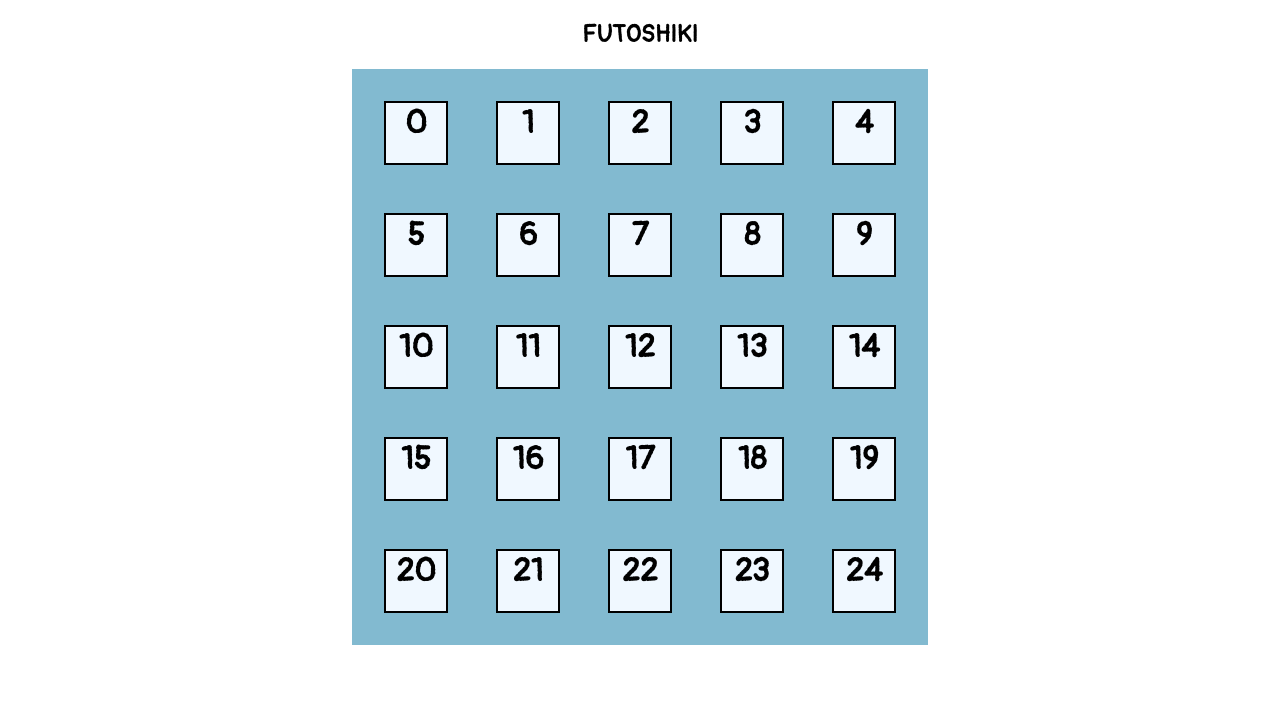
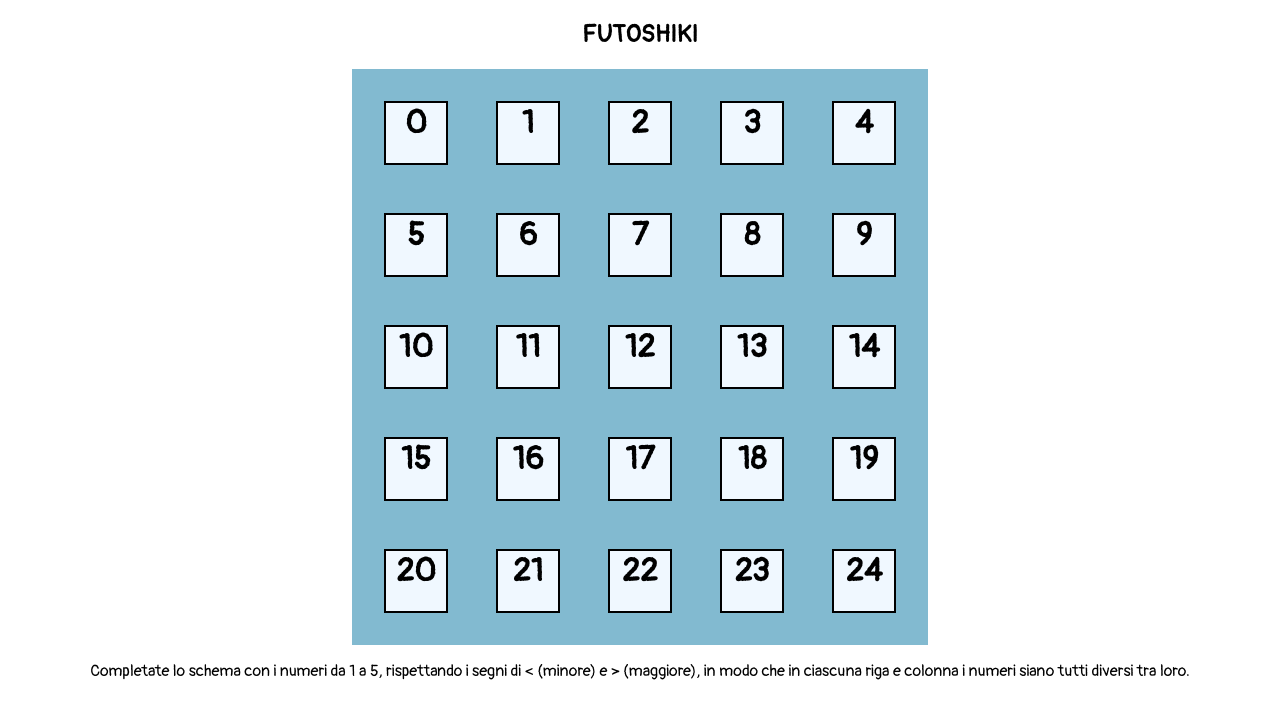
Before and after one commit to rony76/futoshiki-react, a React (Create React App) app: page / in a window 1280 px wide. Shown: the top 718 px of the page. Built offline with nearby package versions, Linux system fonts and the light colour scheme.

Commit message:
Add instructions

```diff
--- a/src/App.tsx
+++ b/src/App.tsx
@@ -1,15 +1,19 @@
 import React from 'react';
 import './App.css';
 import Grid from "./components/Grid/Grid";
+import Instructions from "./components/Instructions/Instructions";
 
 function App() {
+    const size = 5;
+
     return (
         <div className="App">
             <header className="App-header">
                 <h2>FUTOSHIKI</h2>
             </header>
             <main>
-        <Grid size={5} />
+                <Grid size={size}/>
+                <Instructions size={size}/>
             </main>
         </div>
     );
--- /dev/null
+++ b/src/components/Instructions/Instructions.css
@@ -0,0 +1 @@
+.Instructions {}
--- /dev/null
+++ b/src/components/Instructions/Instructions.tsx
@@ -0,0 +1,15 @@
+import React, {FC} from 'react';
+import './Instructions.css';
+
+interface InstructionsProps {
+    size: number
+}
+
+const Instructions: FC<InstructionsProps> = ({size}: InstructionsProps) => (
+    <div className="Instructions">
+        <p>Completate lo schema con i numeri da 1 a {size}, rispettando i segni di &lt; (minore) e &gt; (maggiore),
+            in modo che in ciascuna riga e colonna i numeri siano tutti diversi tra loro.</p>
+    </div>
+);
+
+export default Instructions;
```
Lines whose indentation alone changed are shown as unchanged.
